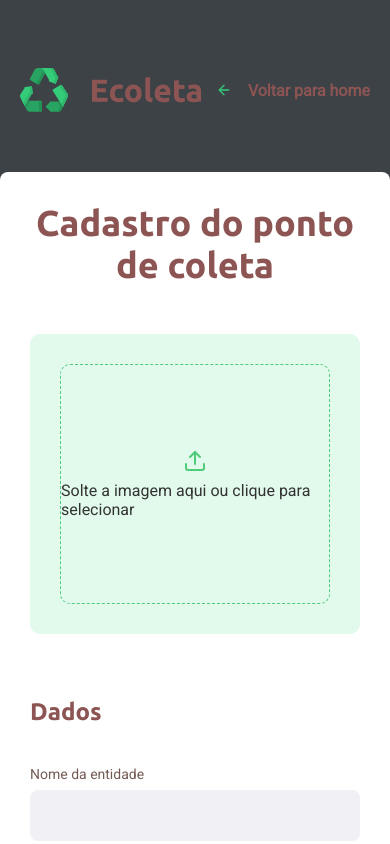
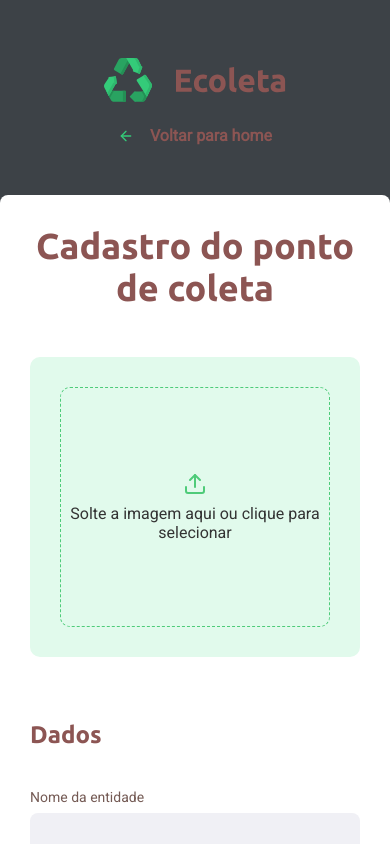
Before and after one commit to macedo-developer/ecoleta-frontend, a React (Create React App) app: page /create-point in a window 390 px wide. Shown: the top 844 px of the page. Built offline with nearby package versions, Linux system fonts and the light colour scheme; no server answers.

Commit message:
Adjusting point creation page responsiveness

```diff
--- a/src/pages/CreatePoint/responsive.css
+++ b/src/pages/CreatePoint/responsive.css
@@ -1,33 +1,6 @@
-@media (max-width: 425px) {
-  #page-create-point {
-    margin: 0 auto;
-  }
-
+@media (max-width: 1024px) {
   #page-create-point header {
-    padding: 10px;
-  }
-
-  #page-create-point form {
-    padding: 30px;
-  }
-
-  form h1 {
-    text-align: center;
-  }
-
-  #page-create-point form .field-group {
-    flex-direction: column;
-  }
-  #page-create-point form .field-group .field + .field {
-    margin: 0;
-  }
-
-  .items-grid {
-    grid-template-columns: repeat(2, 1fr);
-  }
-
-  #page-create-point form button {
-    width: 100%;
+    padding: 20px;
   }
 }
 
@@ -45,8 +18,49 @@
   }
 }
 
-@media (max-width: 1024px) {
+@media (max-width: 425px) {
+  #page-create-point {
+    margin: 0 auto;
+  }
+
   #page-create-point header {
-    padding: 20px;
+    padding: 10px;
+
+    flex-direction: column;
+  }
+
+  #page-create-point header a {
+    margin-top: 24px;
+  }
+
+  #page-create-point form {
+    padding: 30px;
+  }
+
+  form h1 {
+    text-align: center;
+  }
+
+  form legend span {
+    text-align: right;
+  }
+
+  #page-create-point form .field-group {
+    flex-direction: column;
+  }
+  #page-create-point form .field-group .field + .field {
+    margin: 0;
+  }
+
+  .dropzone p {
+    text-align: center;
+  }
+
+  .items-grid {
+    grid-template-columns: repeat(2, 1fr);
+  }
+
+  #page-create-point form button {
+    width: 100%;
   }
 }
```
